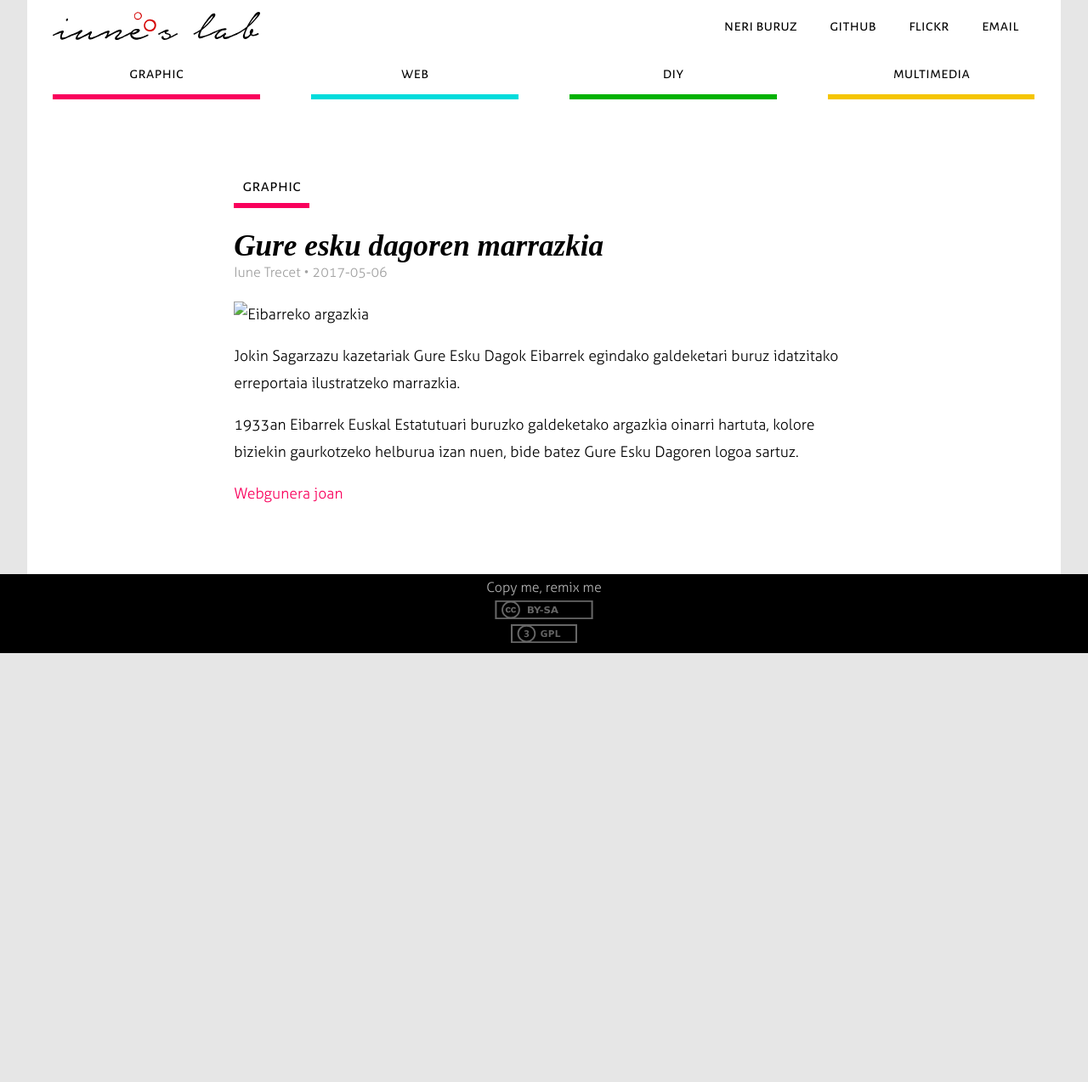
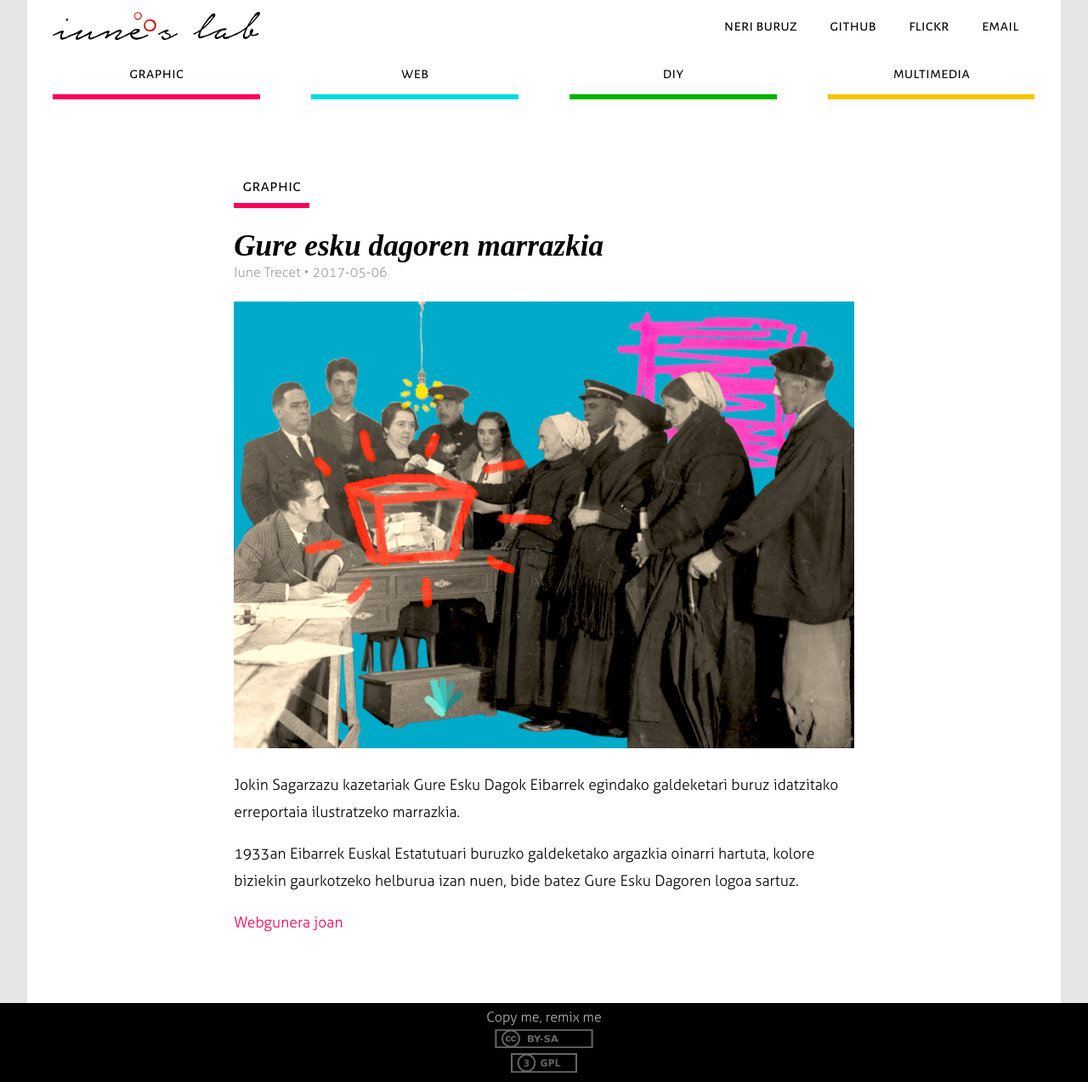
Before and after one commit to iunetrecet/iunetrecet.github.io, a Jekyll site: the page built from _posts/2017-05-06-eibar.md, in a window 1280 px wide. Shown: the whole page at 85% size. Built offline with Jekyll 4.4.1, drawn with Linux system fonts in a browser that asks for light colours; some web fonts are replaced; before the commit the page ends 900 px from its top, so only the background shows below that.

Commit message:
Fixed bug with the image link

```diff
--- a/_posts/2017-05-06-eibar.md
+++ b/_posts/2017-05-06-eibar.md
@@ -7,7 +7,7 @@ date: 2017-05-06
 author: Iune Trecet
 ---
 
-![Eibarreko argazkia](/images/posts/ondarea/eibar1.png)
+![Eibarreko argazkia](/images/posts/eibar/eibar1.png)
 
 Jokin Sagarzazu kazetariak Gure Esku Dagok Eibarrek egindako galdeketari buruz idatzitako erreportaia ilustratzeko marrazkia.
 
```
